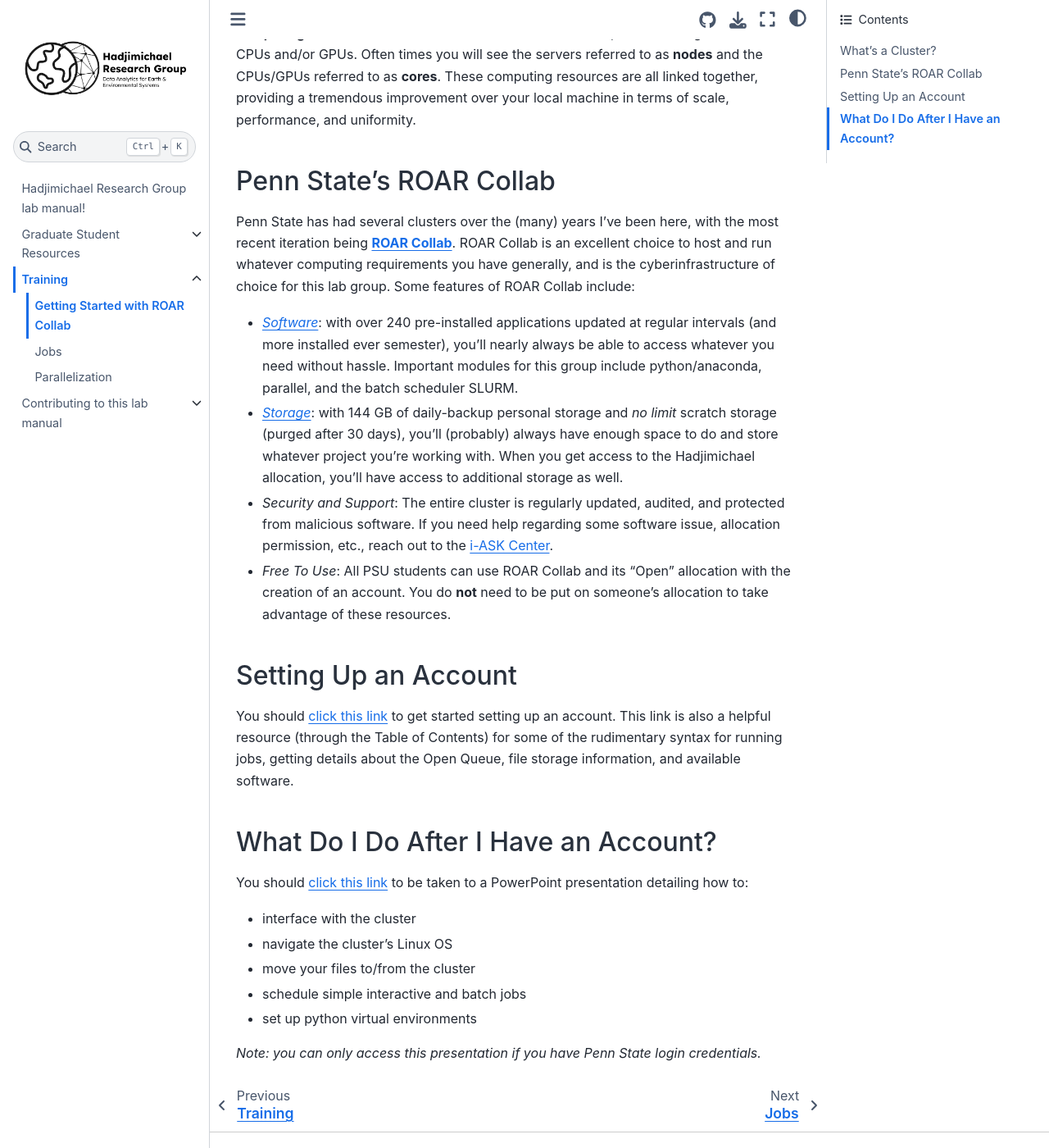
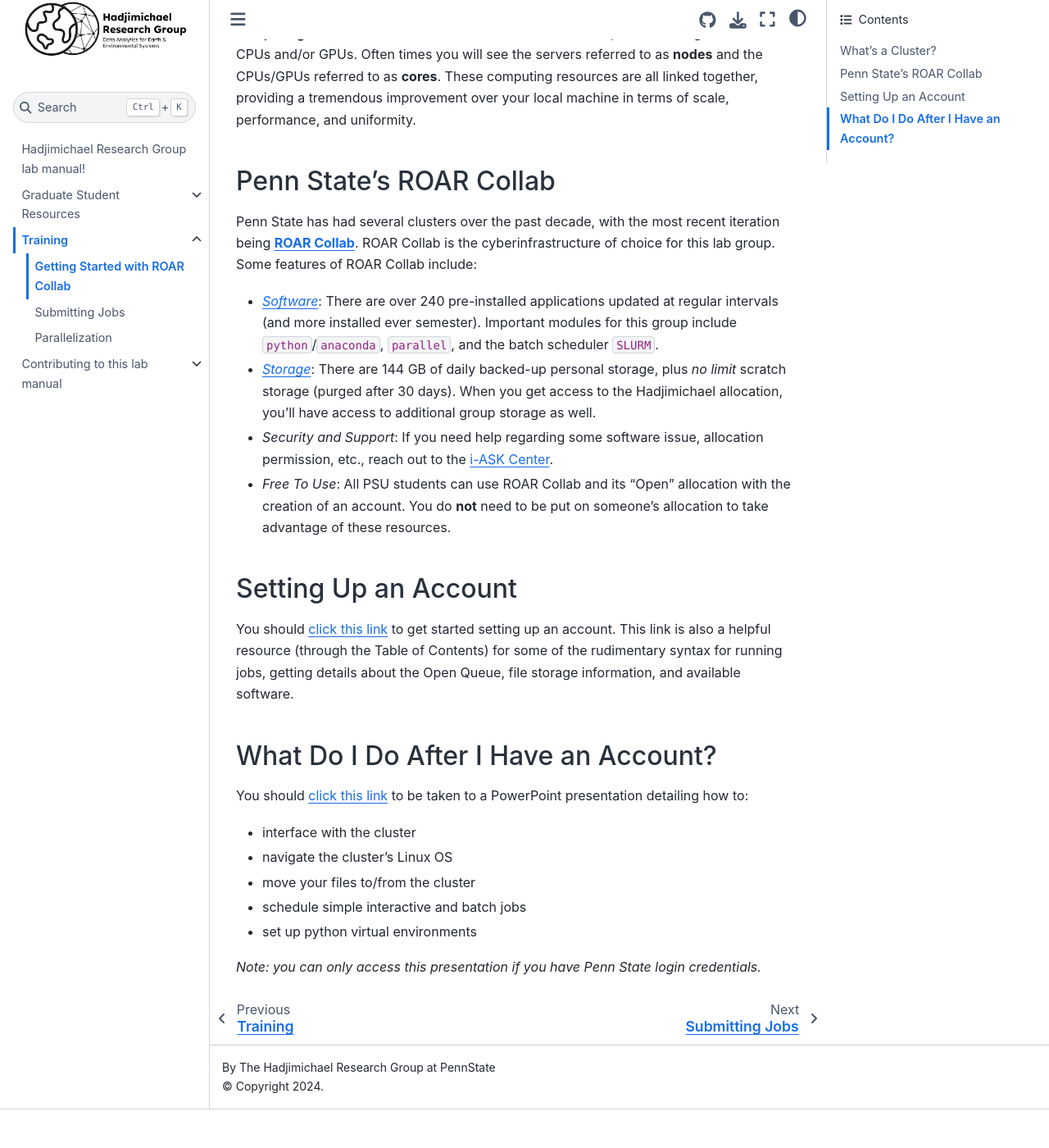
Before and after one commit to HadjimichaelResearchGroup/HadjimichaelResearchGroup.github.io, a Jupyter Book: the page built from docs/Training/GettingStartedWithROARCollab.md, in a window 1280 px wide and 1400 px high, scrolled down 215 px. Shown: the whole window at 82% size. Built offline with Jupyter Book 1.0.4 settings and Sphinx 7.4.7 and the Sphinx Book theme 1.1.4, drawn with Linux system fonts in a browser that asks for light colours; after the commit the page ends 1568 px from its top, so only the background shows below that.

Commit message:
updated all Trainings, some Contributions

```diff
--- a/docs/Training/GettingStartedWithROARCollab.md
+++ b/docs/Training/GettingStartedWithROARCollab.md
@@ -4,10 +4,10 @@
 Generally, references to a **cluster** are shorthand for an organization's **high performance computing (HPC) cluster**. A cluster is a collection of servers, each housing a number of CPUs and/or GPUs. Often times you will see the servers referred to as **nodes** and the CPUs/GPUs referred to as **cores**. These computing resources are all linked together, providing a tremendous improvement over your local machine in terms of scale, performance, and uniformity.
 
 ### Penn State's ROAR Collab
-Penn State has had several clusters over the (many) years I've been here, with the most recent iteration being [**ROAR Collab**](https://www.icds.psu.edu/roar-collab/). ROAR Collab is an excellent choice to host and run whatever computing requirements you have generally, and is the cyberinfrastructure of choice for this lab group. Some features of ROAR Collab include:
-* [*Software*](https://www.icds.psu.edu/computing-services/software/): with over 240 pre-installed applications updated at regular intervals (and more installed ever semester), you'll nearly always be able to access whatever you need without hassle. Important modules for this group include python/anaconda, parallel, and the batch scheduler SLURM.
-* [*Storage*](https://www.icds.psu.edu/file-storage-on-roar-collab/): with 144 GB of daily-backup personal storage and *no limit* scratch storage (purged after 30 days), you'll (probably) always have enough space to do and store whatever project you're working with. When you get access to the Hadjimichael allocation, you'll have access to additional storage as well.
-* *Security and Support*: The entire cluster is regularly updated, audited, and protected from malicious software. If you need help regarding some software issue, allocation permission, etc., reach out to the [i-ASK Center](https://www.icds.psu.edu/support/).
+Penn State has had several clusters over the past decade, with the most recent iteration being [**ROAR Collab**](https://www.icds.psu.edu/roar-collab/). ROAR Collab is the cyberinfrastructure of choice for this lab group. Some features of ROAR Collab include:
+* [*Software*](https://www.icds.psu.edu/computing-services/software/): There are over 240 pre-installed applications updated at regular intervals (and more installed ever semester). Important modules for this group include `python`/`anaconda`, `parallel`, and the batch scheduler `SLURM`.
+* [*Storage*](https://www.icds.psu.edu/file-storage-on-roar-collab/): There are 144 GB of daily backed-up personal storage, plus *no limit* scratch storage (purged after 30 days). When you get access to the Hadjimichael allocation, you'll have access to additional group storage as well.
+* *Security and Support*: If you need help regarding some software issue, allocation permission, etc., reach out to the [i-ASK Center](https://www.icds.psu.edu/support/).
 * *Free To Use*: All PSU students can use ROAR Collab and its "Open" allocation with the creation of an account. You do **not** need to be put on someone's allocation to take advantage of these resources.
 
 ### Setting Up an Account
--- a/docs/_toc.yml
+++ b/docs/_toc.yml
@@ -15,7 +15,7 @@
   - file: Training/Training.md
     sections:
     - file: Training/GettingStartedWithROARCollab.md
-    - file: Training/Jobs.md
+    - file: Training/SubmittingJobs.md
     - file: Training/Parallelization.md
   - file: Contributing/Contributing.md
     sections:
```
Also changed, not shown: docs/Contributing/Instructions.md (+2 -2 lines), docs/Training/Jobs.md (deleted, +0 -10 lines), docs/Training/Parallelization.md (+3 -3 lines), docs/Training/SubmittingJobs.md (added, +10 -0 lines).
